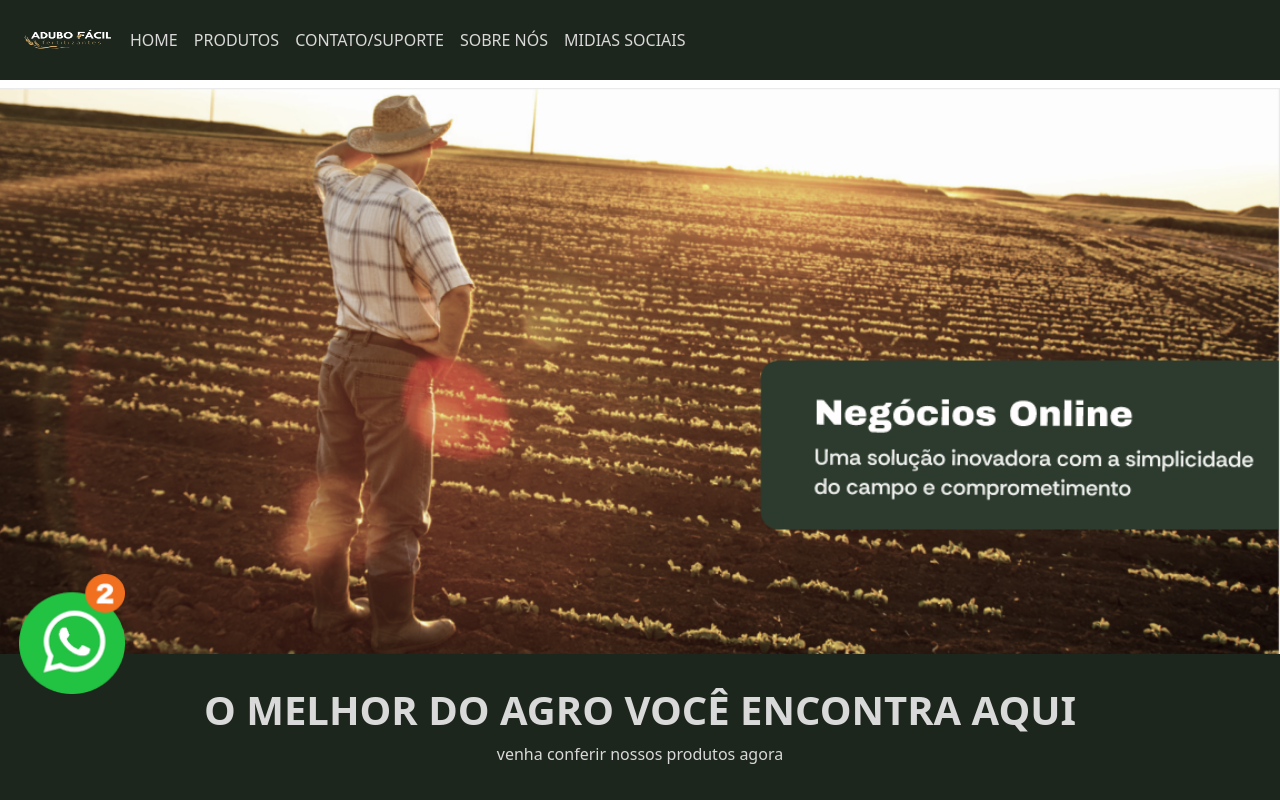
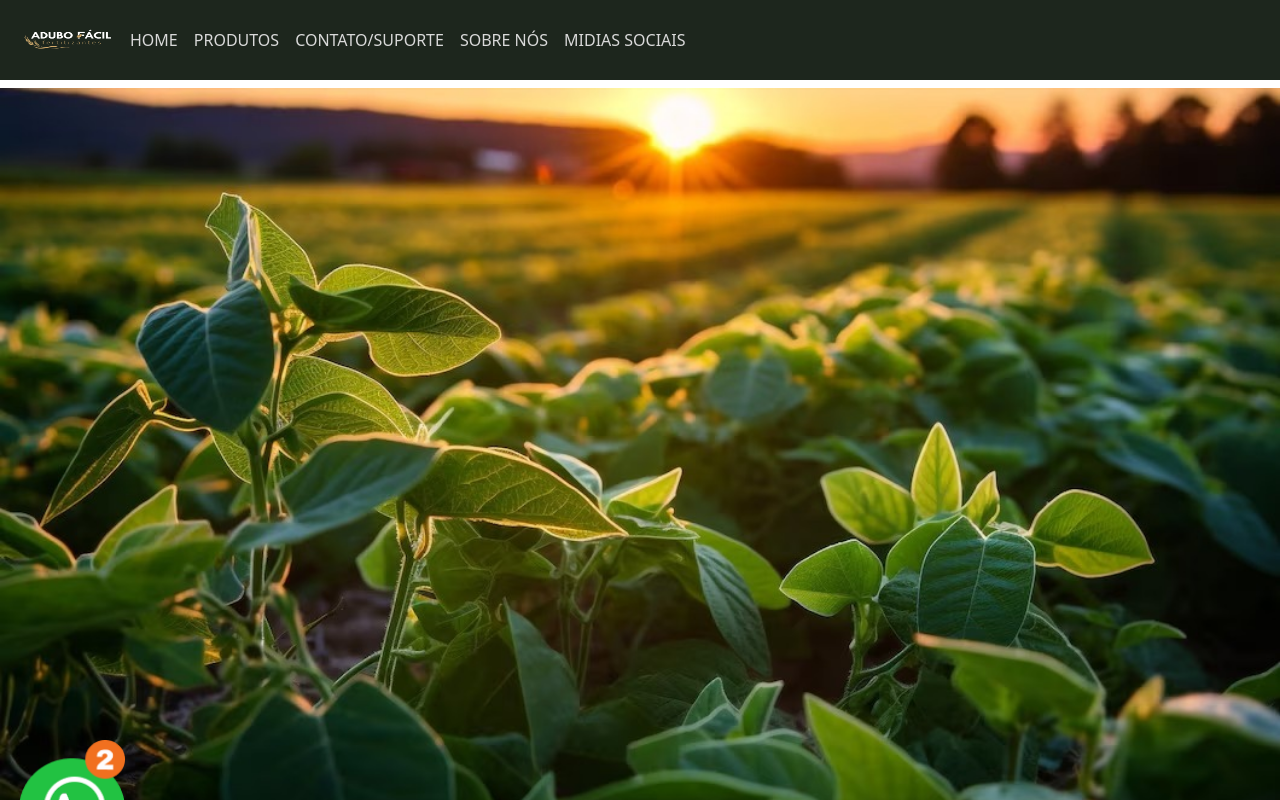
Before and after one commit to Milton-Rocha-Oliveira/adubo-facil, an Angular app: page / in a window 1280 px wide. Shown: the top 800 px of the page. Built offline with nearby package versions, Linux system fonts and the light colour scheme.

Commit message:
Update img.component.html

```diff
--- a/src/app/home/img/img.component.html
+++ b/src/app/home/img/img.component.html
@@ -1,8 +1,8 @@
 <div class="img">
     <img
-      src="agricultor.png"
+      src="home.jpg"
       class="img-fluid "
-      alt="country-man"
+      alt="camp"
       width="100%"
     >
 </div>
```
